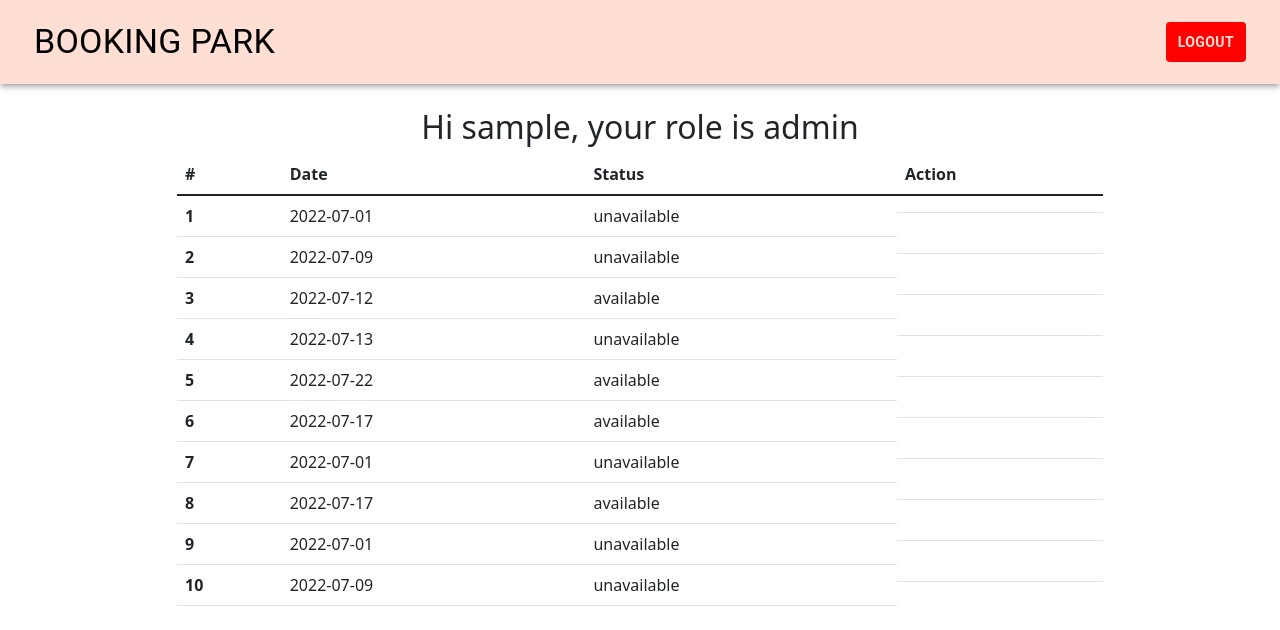
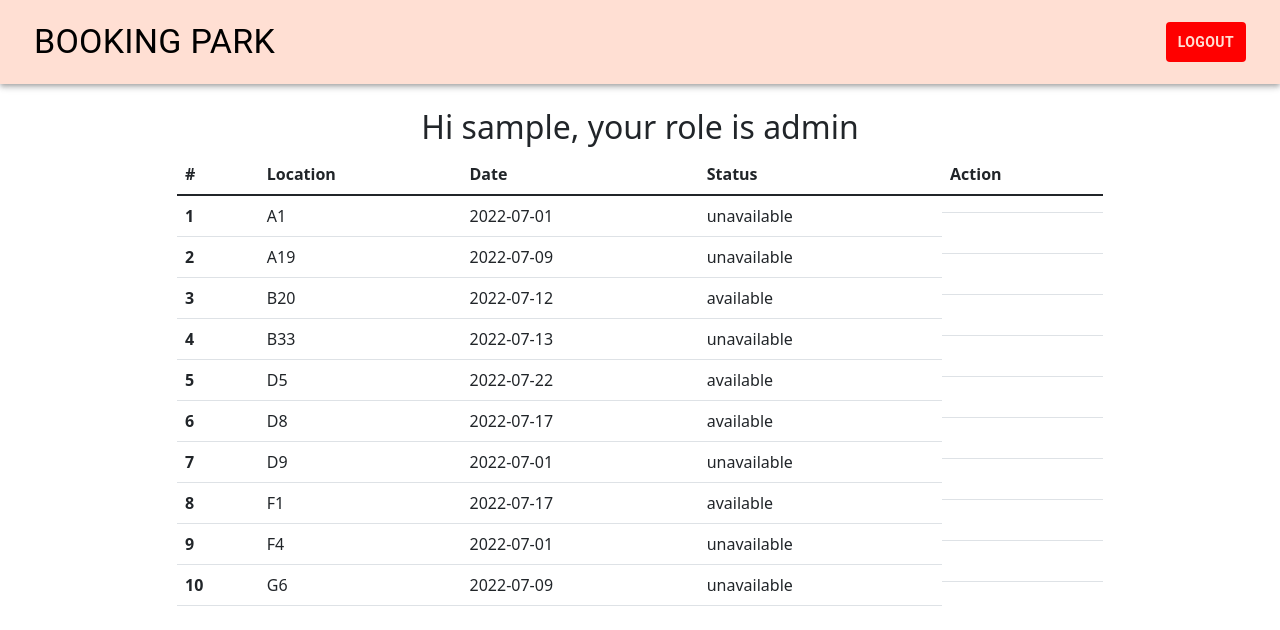
Before and after one commit to adelanegara/hackathon-exercise-one, a React (Create React App) app: page / in a window 1280 px wide. Shown: the top 630 px of the page. Built offline with nearby package versions, Linux system fonts and the light colour scheme; data requests are answered from the project's data file; sample sign-in values are in the browser's storage.

Commit message:
Location added

```diff
--- a/db.json
+++ b/db.json
@@ -13,52 +13,66 @@
   ],
   "slot": [
     {
+      "location": "A1",
       "date": "2022-07-01",
-      "location": "BA1",
       "status": "unavailable",
       "id": 2
     },
     {
+      "location": "A19",
       "date": "2022-07-09",
       "status": "unavailable",
       "id": 3
     },
     {
+
+      "location": "B20",
       "date": "2022-07-12",
       "status": "available",
       "id": 4
     },
     {
+
+      "location": "B33",
       "date": "2022-07-13",
       "status": "unavailable",
       "id": 5
     },
     {
+
+      "location": "D5",
       "date": "2022-07-22",
       "status": "available",
       "id": 6
     },
     {
+
+      "location": "D8",
       "date": "2022-07-17",
       "status": "available",
       "id": 7
     },
     {
+      "location": "D9",
       "date": "2022-07-01",
       "status": "unavailable",
       "id": 8
     },
     {
+      "location": "F1",
       "date": "2022-07-17",
       "status": "available",
       "id": 9
     },
     {
+
+      "location": "F4",
       "date": "2022-07-01",
       "status": "unavailable",
       "id": 10
     },
     {
+      "location": "G6",
       "date": "2022-07-09",
       "status": "unavailable",
       "id": 11
--- a/src/components/Home/Home.js
+++ b/src/components/Home/Home.js
@@ -3,7 +3,7 @@ import axios from "axios";
 import { toast } from "react-toastify";
 import Box from "@mui/material/Box";
 import Modal from "@mui/material/Modal";
-import { Link, useNavigate } from "react-router-dom";
+import { Link } from "react-router-dom";
 import { Form } from "react-bootstrap";
 
 const style = {
@@ -18,8 +18,7 @@ const style = {
   p: 4,
 };
 
-const Home = (deletePhotos) => {
-  const navigate = useNavigate();
+const Home = () => {
   const [open, setOpen] = React.useState(false);
   const handleClose = () => setOpen(false);
   const [data, setData] = useState();
@@ -32,11 +31,16 @@ const Home = (deletePhotos) => {
   };
   useEffect(() => {
     fetchData();
-  }, [data]);
+  }, []);
 
   const onDeleteSlot = async (id) => {
-    axios.delete(`http://localhost:3006/slot/${id}`);
-    toast.success("delete sucessfully");
+    axios.delete(`http://localhost:3006/slot/${id}`).then(() => {
+      fetchData()
+        .then(toast.success(`Delete slot id ${id} sucessfully`))
+        .catch((error) => {
+          toast.error(error);
+        });
+    });
   };
 
   const handleBook = async (id) => {
@@ -62,6 +66,7 @@ const Home = (deletePhotos) => {
             <thead>
               <tr>
                 <th scope="col">#</th>
+                <th scope="col">Location</th>
                 <th scope="col">Date</th>
                 <th scope="col">Status</th>
                 <th scope="col">Action</th>
@@ -71,6 +76,7 @@ const Home = (deletePhotos) => {
               {data?.map((item, index) => (
                 <tr key={index}>
                   <th scope="row">{index + 1}</th>
+                  <td>{item.location}</td>
                   <td>{item.date}</td>
                   <td>{item.status}</td>
                   <td className="d-flex flex-row">
@@ -91,7 +97,7 @@ const Home = (deletePhotos) => {
                         </button>
                       </div>
                     )}
-               {role === "user" && (
+                    {role === "user" && (
                       <button
                         className="btn btn-sm btn-primary mr-1"
                         onClick={() => handleBook(item.id)}
```
